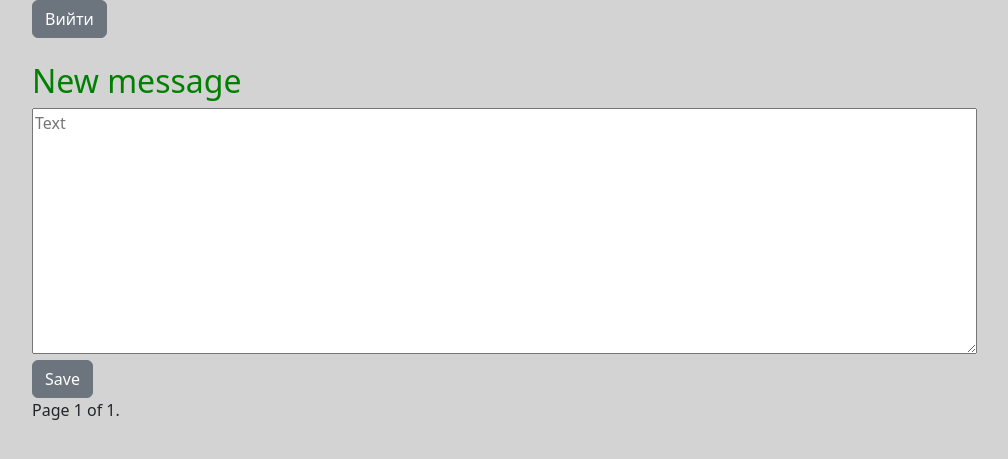
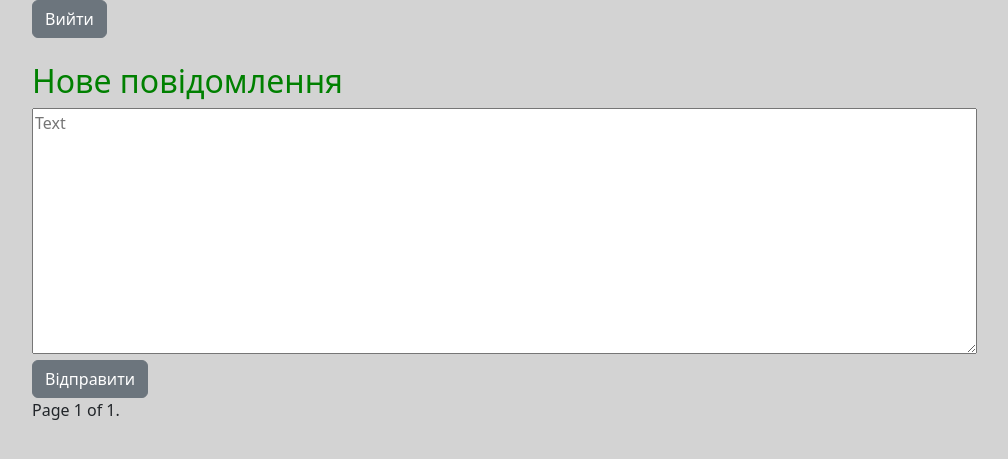
Before and after one commit to Strong2197/Chat, a Django app: page / in a window 1280 px wide. Shown: the top 459 px of the page, without its empty margins (32-1040 px from the left). Run offline with Django 4.2, Linux system fonts and the light colour scheme; the visitor is signed in with stand-in values (Sample User, id 1); data that the repository does not hold is empty.

```diff
--- a/chat/templates/chat/main.html
+++ b/chat/templates/chat/main.html
@@ -29,10 +29,10 @@
 
 
 <br>
-<h2>New message</h2>
+<h2>Нове повідомлення</h2>
     <form action ="{%url 'leave_message' %}" method="POST" class="post-form">{% csrf_token %}
         <textarea  required placeholder="Text", name="text", cols="100" rows="10"></textarea><br>
-        <button type="submit" class="save btn btn-secondary">Save</button>
+        <button type="submit" class="save btn btn-secondary">Відправити</button>
     </form>
 
 <div class="pagination">
```
